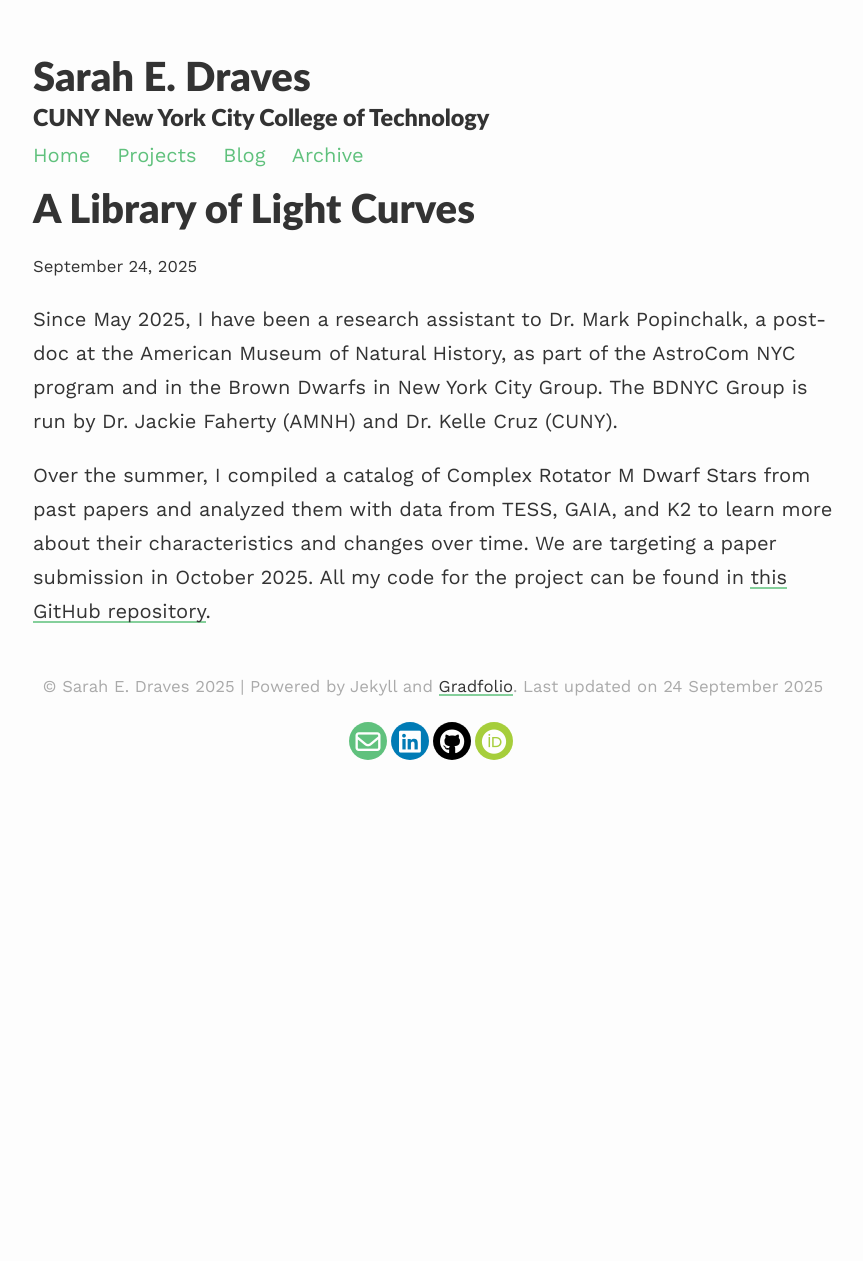
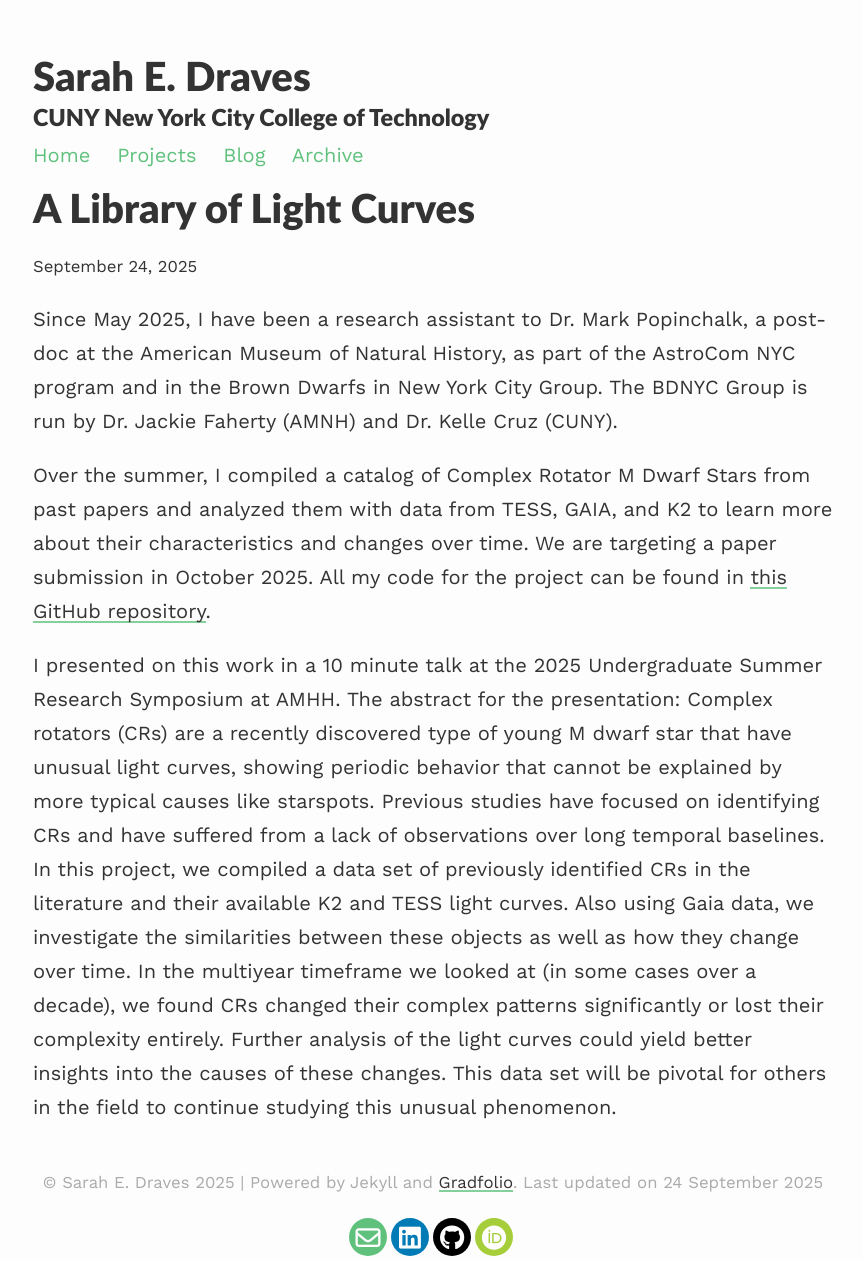
Before and after one commit to sarahedraves/sarahedraves.github.io, a Jekyll site: the page built from _projects/BDNYC.md, in a window 1280 px wide. Shown: the whole page, without its empty margins (207-1070 px from the left). Built offline with Jekyll 4.4.1, drawn with Linux system fonts in a browser that asks for light colours; before the commit the page ends 980 px from its top, so only the background shows below that.

Commit message:
Adding abstract

```diff
--- a/_projects/BDNYC.md
+++ b/_projects/BDNYC.md
@@ -7,3 +7,5 @@ description: Work with the BDNYC Group
 Since May 2025, I have been a research assistant to Dr. Mark Popinchalk, a post-doc at the American Museum of Natural History, as part of the AstroCom NYC program and in the Brown Dwarfs in New York City Group. The BDNYC Group is run by Dr. Jackie Faherty (AMNH) and Dr. Kelle Cruz (CUNY).
 
 Over the summer, I compiled a catalog of Complex Rotator M Dwarf Stars from past papers and analyzed them with data from TESS, GAIA, and K2 to learn more about their characteristics and changes over time. We are targeting a paper submission in October 2025. All my code for the project can be found in [this GitHub repository](https://github.com/sarahedraves/SRMP-JMAG-Sarah).
+
+I presented on this work in a 10 minute talk at the 2025 Undergraduate Summer Research Symposium at AMHH. The abstract for the presentation:  Complex rotators (CRs) are a recently discovered type of young M dwarf star that have unusual light curves, showing periodic behavior that cannot be explained by more typical causes like starspots. Previous studies have focused on identifying CRs and have suffered from a lack of observations over long temporal baselines. In this project, we compiled a data set of previously identified CRs in the literature and their available K2 and TESS light curves. Also using Gaia data, we investigate the similarities between these objects as well as how they change over time. In the multiyear timeframe we looked at (in some cases over a decade), we found CRs changed their complex patterns significantly or lost their complexity entirely. Further analysis of the light curves could yield better insights into the causes of these changes. This data set will be pivotal for others in the field to continue studying this unusual phenomenon.
```
